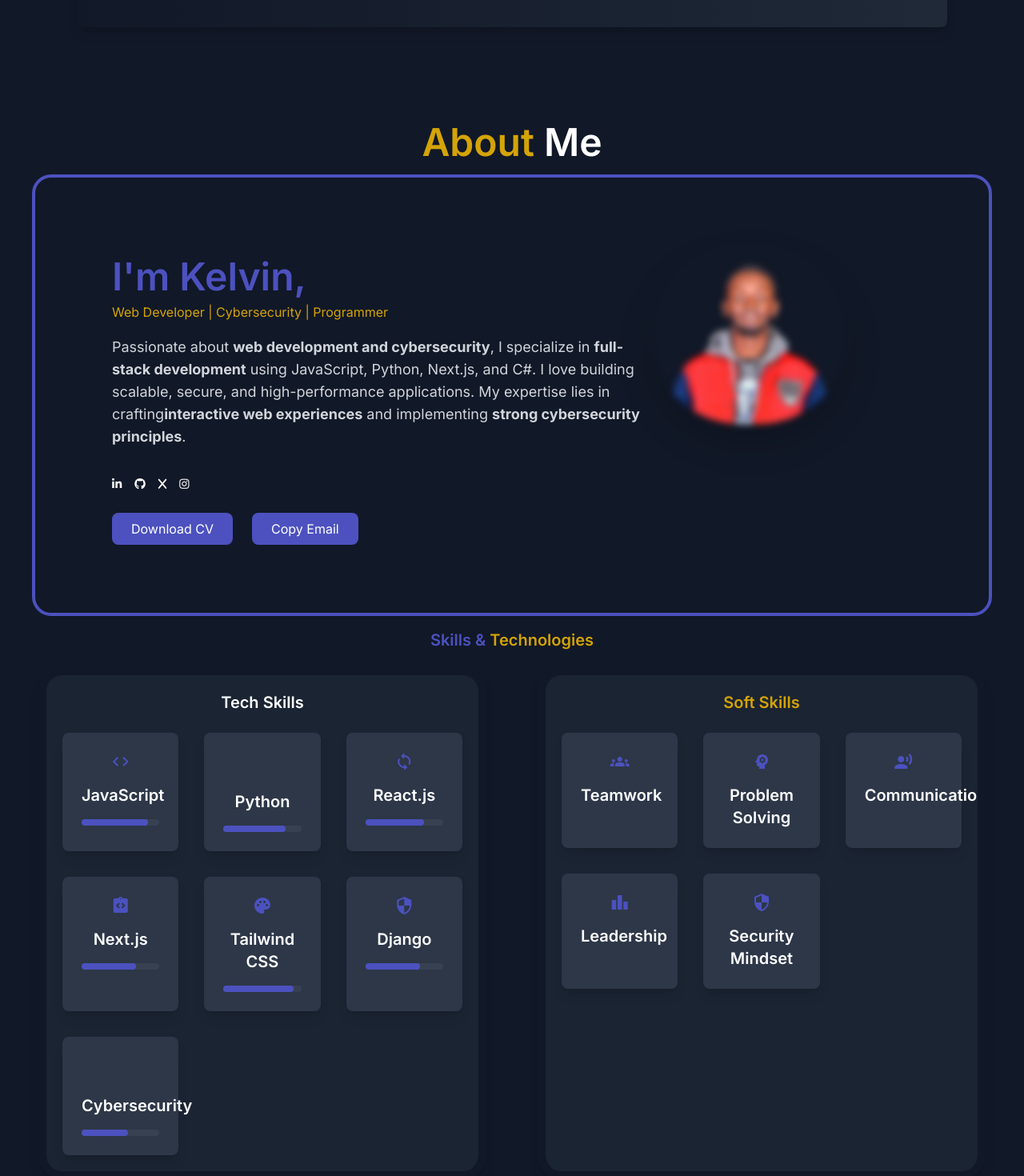
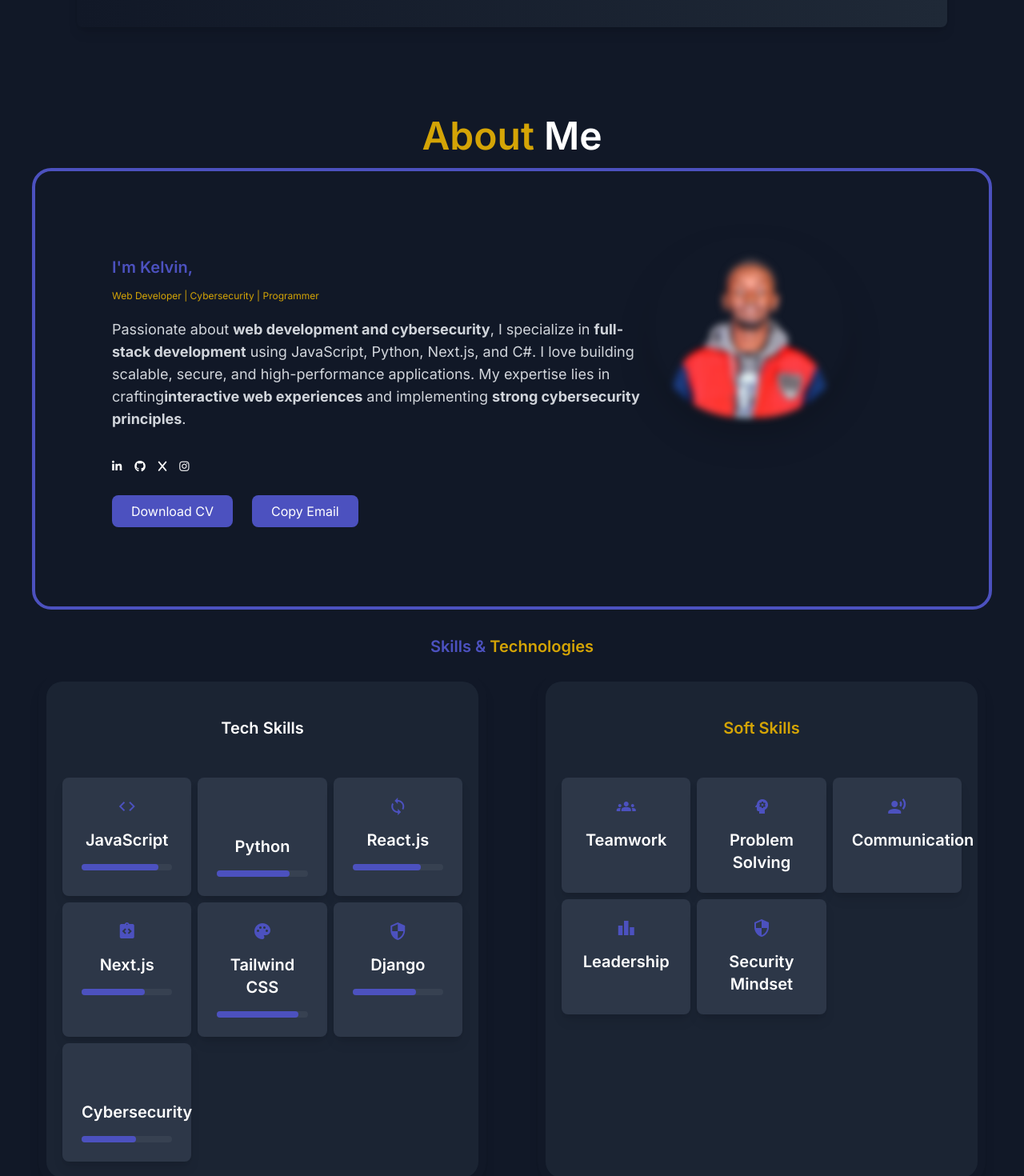
Before and after one commit to Kevrollin/Kelvin_Mukaria_Portfolio, a Next.js app: page / in a window 1280 px wide. Shown: the part 360-1830 px from the top of the page at 80% size. Built offline with nearby package versions, Linux system fonts and the light colour scheme.

Commit message:
Edited code

```diff
--- a/pages/index.js
+++ b/pages/index.js
@@ -34,17 +34,17 @@ export default function Home() {
       <Header />
       <main className='flex-grow'>
       <section className="bg-gray-900 text-white lg:py-16 px-4 sm:px-8">
-      <h1 className="text-2xl sm:text-3xl md:text-4xl lg:text-5xl font-semibold text-warning mb-4 text-center pt-6">
+      <h1 className="text-2xl sm:text-xl md:text-xl lg:text-5xl font-semibold text-warning mb-4 text-center pt-4">
         About <span className='text-white'>Me</span> </h1>
 
         {/* About Section Wrapper with Border and Border Radius */}
         <div className="container mx-auto flex flex-col md:flex-row items-center justify-center lg:py-20 sm:py-10 px-6 md:px-14 border-4 border-primary rounded-3xl shadow-3xl">
           {/* About Text */}
           <div className="md:ml-10 text-center md:text-left max-w-2xl">
-            <h2 className="text-2xl sm:text-4xl md:text-5xl font-semibold text-primary mt-4 mb-2">
+            <h2 className="text-xl sm:text-sm md:text-xl font-semibold text-primary mt-2 mb-2">
               I&apos;m Kelvin,
             </h2>
-            <span className='text-warning text-2xs'>Web Developer | Cybersecurity | Programmer</span>
+            <span className='text-warning text-xs'>Web Developer | Cybersecurity | Programmer</span>
 
             <p className="mt-4 lg:text-lg sm:text-sm text-gray-300 leading-relaxed max-w-3xl mx-auto">
               Passionate about <strong>web development and cybersecurity</strong>, I specialize in <strong>full-stack development</strong> using
@@ -118,7 +118,7 @@ export default function Home() {
             />
           </div>
         </div>
-        <div className='py-4 bg-gray-900'>
+        <div className='bg-gray-900'>
           <Skills />
         </div>
       </section>
--- a/pages/skills.js
+++ b/pages/skills.js
@@ -87,7 +87,7 @@ const Skills = () => {
   };
 
   return (
-    <section className="skills bg-gray-900 text-white">
+    <section className="skills py-8 bg-gray-900 text-white">
       <h2 className="text-xl font-semibold text-primary mb-12 text-center mb-5">
         Skills & <span className="text-warning">Technologies</span>
       </h2>
@@ -95,9 +95,9 @@ const Skills = () => {
         {/* Tech Skills and Soft Skills Layout */}
         <div className="flex flex-col sm:flex-col lg:flex-row justify-center gap-8 sm:gap-16">
           {/* Tech Skills */}
-          <div className="w-full p-6 bg-gray-800 bg-opacity-80 border border-gray-600 rounded-lg shadow-lg skill-card">
-            <h3 className="text-xl font-semibold text-white mb-6">Tech Skills</h3>
-            <div className="grid grid-cols-1 sm:grid-cols-3 lg:grid-cols-3 gap-8">
+          <div className="w-full p-2 bg-gray-800 bg-opacity-80 border border-gray-600 rounded-lg shadow-lg skill-card">
+            <h3 className="text-xl p-6 font-semibold text-white mb-6">Tech Skills</h3>
+            <div className="grid grid-cols-1 sm:grid-cols-2 lg:grid-cols-3 gap-2">
               {techSkills.map((skill, index) => (
                 <SkillsCard key={index} {...skill} />
               ))}
@@ -105,9 +105,9 @@ const Skills = () => {
           </div>
 
           {/* Soft Skills */}
-          <div className="w-full p-6 bg-gray-800 bg-opacity-80 border border-gray-600 rounded-lg shadow-lg skill-card">
-            <h3 className="text-xl font-semibold text-warning mb-6">Soft Skills</h3>
-            <div className="grid grid-cols-1 sm:grid-cols-2 lg:grid-cols-3 gap-8">
+          <div className="w-full p-2 bg-gray-800 bg-opacity-80 border border-gray-600 rounded-lg shadow-lg skill-card">
+            <h3 className="text-xl p-6 font-semibold text-warning mb-6">Soft Skills</h3>
+            <div className="grid grid-cols-1 sm:grid-cols-2 lg:grid-cols-3 gap-2">
               {softSkills.map((skill, index) => (
                 <SkillsCard key={index} {...skill} />
               ))}
--- a/styles/globals.css
+++ b/styles/globals.css
@@ -69,32 +69,6 @@ body.dark .text-gray-900 {
   padding: 5rem 0;
 }
 
-.hero h1 {
-  font-size: 3rem;
-  font-weight: bold;
-  color: white;
-}
-
-.hero p {
-  font-size: 1.25rem;
-  color: #e2e8f0;
-}
-
-.about {
-  padding: 2rem 0;
-}
-
-.about h2 {
-  font-size: 2rem;
-  font-weight: 600;
-  color: #f7fafc;
-}
-
-.about p {
-  font-size: 1.25rem;
-  color: #e2e8f0;
-  margin-top: 1rem;
-}
 
 /* Navbar Styles */
 nav {
@@ -188,9 +162,6 @@ footer {
   text-align: center;
 }
 
-footer p {
-  font-size: 1rem;
-}
 
 /* Miscellaneous */
 .container {
```
